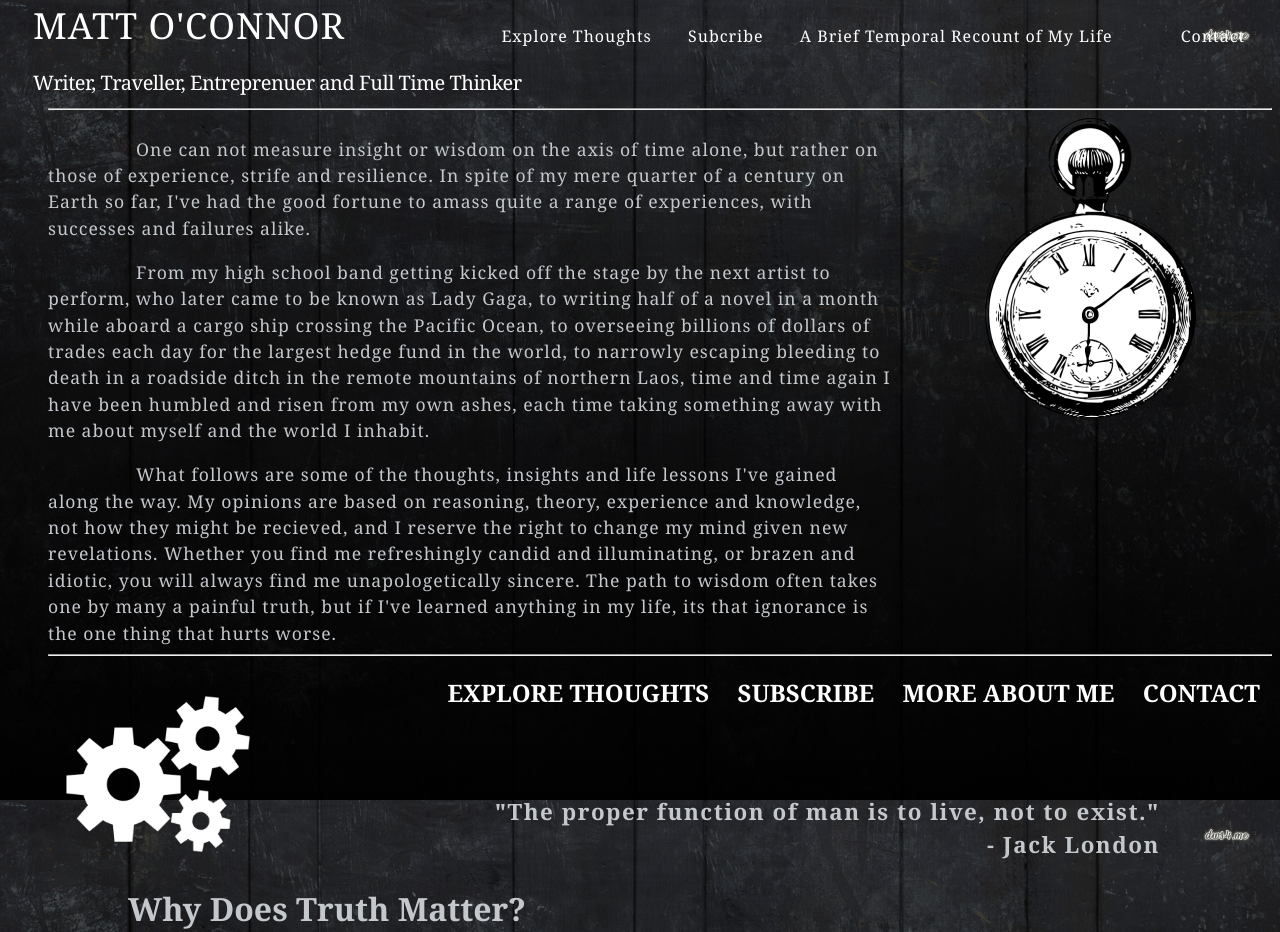
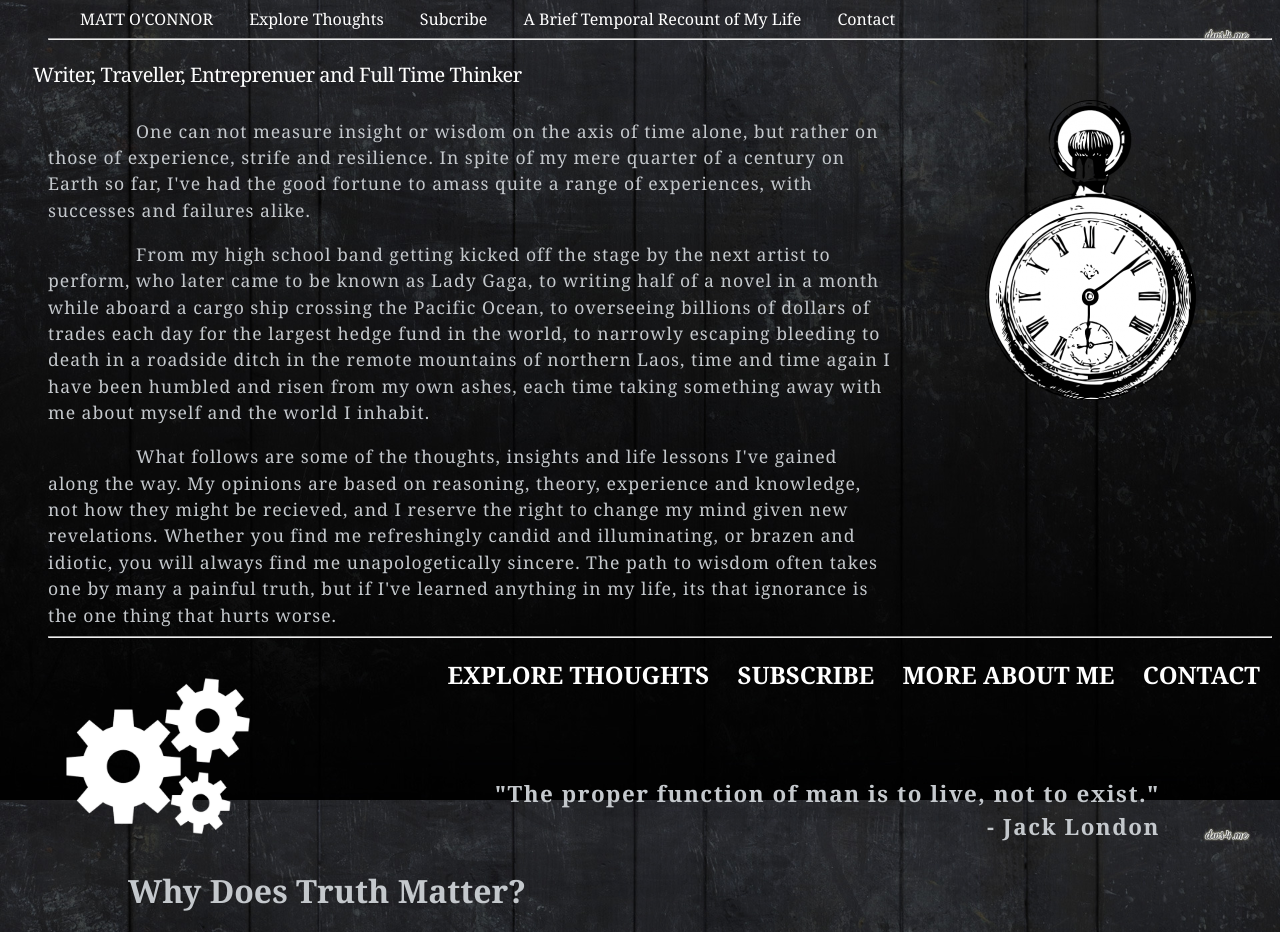
Before and after one commit to BardandWolf/BardandWolf.github.io, a plain HTML site: page unit_3/index.html in a window 1280 px wide. Shown: the top 932 px of the page. Drawn offline with Linux system fonts and the light colour scheme.

Commit message:
Update index.html

```diff
--- a/unit_3/index.html
+++ b/unit_3/index.html
@@ -5,16 +5,16 @@
 	<link rel="stylesheet" type="text/css" href="css/main.css">
 </head>
 <body>
-	<section id="menubar">
-		<p id="title"><a href="index.html">MATT O'CONNOR</a></p>
-		<p class="menu">Explore Thoughts</p>
-		<p class="menu">Subcribe</p>
-		<p class="menu">A Brief Temporal Recount of My Life</p>
-		<p class="menu"><a href="mailto:matt.oconnor217@gmail.com?subject=Web Inquiry">Contact</a></p>
+	<nav id="menubar">
+		<a class="menu" href="index.html">MATT O'CONNOR</a>
+		<a class="menu" href="#">Explore Thoughts</a>
+		<a class="menu" href="#">Subcribe</a>
+		<a class="menu" href="#">A Brief Temporal Recount of My Life</a>
+		<a class="menu" href="mailto:matt.oconnor217@gmail.com?subject=Web Inquiry">Contact</a>
 		<!--playing around with making this "writer..." tag between h1 or in the top line-->
-		<p id="titletag">Writer, Traveller, Entreprenuer and Full Time Thinker</p>
-	</section>
+	</nav>
 	<hr>
+	<p id="titletag">Writer, Traveller, Entreprenuer and Full Time Thinker</p>
 	<section id="intro">
 		<p>One can not measure insight or wisdom on the axis of time alone, but rather on those of experience, strife and resilience. In spite of my mere quarter of a century on Earth so far, I've had the good fortune to amass quite a range of experiences, with successes and failures alike.</p>
 		<p>From my high school band getting kicked off the stage by the next artist to perform, who later came to be known as Lady Gaga, to writing half of a novel in a month while aboard a cargo ship crossing the Pacific Ocean, to overseeing billions of dollars of trades each day for the largest hedge fund in the world, to narrowly escaping bleeding to death in a roadside ditch in the remote mountains of northern Laos, time and time again I have been humbled and risen from my own ashes, each time taking something away with me about myself and the world I inhabit.</p>
@@ -32,8 +32,7 @@
 
 	<p class="quote">"The proper function of man is to live, not to exist." <br> - Jack London</p>
 	<h2>Why Does Truth Matter?</h2>
-	<p>While the universal question, 'why are we here?', will likely forever remain unanswered, at least in any scientifically provable manner, I purport that true happiness is more than just the next best thing in leiu of an answer, it is the complete fulfillment of one's existence. A deep, comphrehensive happiness, unlike cheap, temporary thrills and pleasures, is a complex, multifarious creature which involves several dimensions of human experience and identity. I identify six distinct elements of life, all of which one must satisfy, for one to be truly happy.
-	</p>
+	<p>While the universal question, 'why are we here?', will likely forever remain unanswered, at least in any scientifically provable manner, I purport that true happiness is more than just the next best thing in leiu of an answer, it is the complete fulfillment of one's existence. A deep, comphrehensive happiness, unlike cheap, temporary thrills and pleasures, is a complex, multifarious creature which involves several dimensions of human experience and identity. I identify six distinct elements of life, all of which one must satisfy, for one to be truly happy.</p>
 	<ul>
 		<li>Self Acceptance</li>
 		<li>Social Engagement</li>
@@ -43,23 +42,19 @@
 		<li>Creative Expression</li>
 	</ul>
 
-	<p>I see knowledge as critical to happiness in each of these elements, perhaps self acceptance and physical or material security being the areas where this is most immediately apparent. Knowledge and truth are not mere nice things to have, painful things to avoid, or unecessary byproducts, but the foundations with which we can begin to pursue happiness in each of these dimensions. Through an examination of thoughts, experiences and insights pertaining to one or more of these six areas, we gain futher understanding in those relevant areas, and I thus see a step towards a successful pursuit of knowledge, which both parallels and enables a successful pursuit of happiness, and in turn, a successful life itself.
-	<br>
-	<br>
-	Read more on my philosophy about happiness and knowledge below, or browse my ongoing projects and previous thoughts to follow my journey and begin your own.</p>
+	<p>I see knowledge as critical to happiness in each of these elements, perhaps self acceptance and physical or material security being the areas where this is most immediately apparent. Knowledge and truth are not mere nice things to have, painful things to avoid, or unecessary byproducts, but the foundations with which we can begin to pursue happiness in each of these dimensions. Through an examination of thoughts, experiences and insights pertaining to one or more of these six areas, we gain futher understanding in those relevant areas, and I thus see a step towards a successful pursuit of knowledge, which both parallels and enables a successful pursuit of happiness, and in turn, a successful life itself.</p>
+	<p>Read more on my philosophy about happiness and knowledge below, or browse my ongoing projects and previous thoughts to follow my journey and begin your own.</p>
 
 	<details>
 		<summary>Why is the purpose of life the pursuit of happiness?
 		</summary>
 		42. I mean come back later
 	</details>
-	<br>
 	<details>
 		<summary>What is happiness? How and why do each of these 6 conditions matter?
 		</summary>
 		come back later
 	</details>
-	<br>
 	<details>
 		<summary>Why are Knowledge and Understanding Required for Happiness?
 		</summary>
@@ -67,7 +62,6 @@
 	</details>
 
 	<section id="projectsection">
-
 		<h2>Current Projects, Works and Publications</h2>
 		<div>
 			<section class="projects">
@@ -107,7 +101,6 @@
 		<summary>Read Latest Thought: INSERT TITLE</summary>
 		<p>coming soon to a theater near your browser</p>
 	</details>
-	<br>
 
 	<section id="history">
 		<h2>A Brief Temporal Recount of My Life</h2>
@@ -115,10 +108,12 @@
 
 	<hr>
 	<footer>
-		<div class="menu">Explore Thoughts</div>
-		<div class="menu">Subcribe</div>
-		<div class="menu">A Brief Temporal Recount of My Life</div>
-		<div class="menu"><a href="mailto:matt.oconnor217@gmail.com?subject=Web Inquiry">Contact</a></div>
+		<nav>
+			<a class="button" href="thoughts.html">EXPLORE THOUGHTS</a>
+			<a class="button" href="subscribe.html">SUBSCRIBE</a>
+			<a class="button" href="#history">MORE ABOUT ME</a>
+			<a class="button" href="mailto:matt.oconnor217@gmail.com?subject=Web Inquiry">CONTACT</a>
+		</nav>
 		<p>Designed and Built by Matt O'Connor</p>
 	</footer>
 	</body>
```
